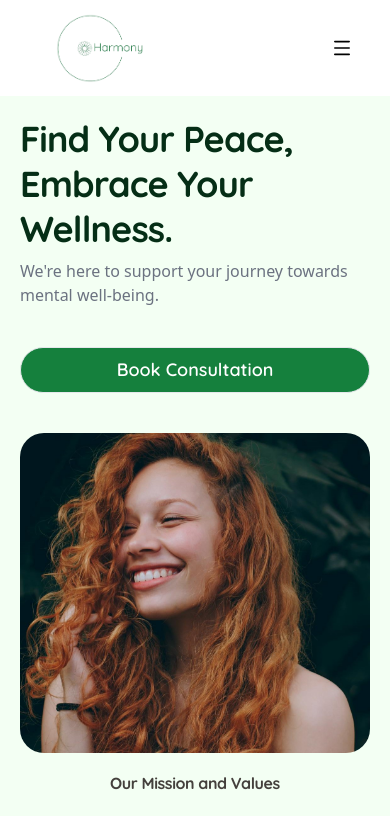
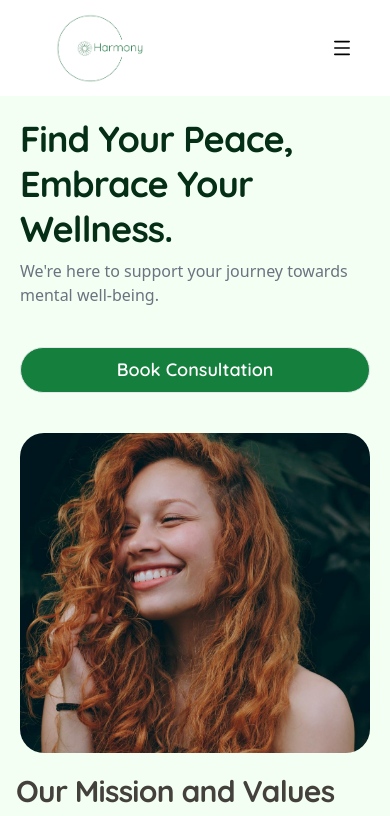
Before and after one commit to Quincy-Fer/Harmony-Therapy-Website, a React (Vite) app: page / in a window 390 px wide. Shown: the top 816 px of the page. Built offline with nearby package versions, Linux system fonts and the light colour scheme.

Commit message:
Adjust h1 and p about section for mobile

```diff
--- a/src/Sections/About.jsx
+++ b/src/Sections/About.jsx
@@ -6,13 +6,13 @@ const About = () => {
       <div className=" grid lg:grid-cols-2 lg:gap-20 ">
         <div className="justify-self-center">
           <h2
-            className="text-stone-700 md:text-[44px] lg:text-[72px] lg:max-w-[780px] font-bold font-quicksand
-         leading-tight tracking-tight text-center lg:text-left "
+            className="text-stone-700 text-3xl md:text-[44px] lg:text-[72px] lg:max-w-[780px] font-bold font-quicksand
+         leading-tight tracking-tight md:text-center lg:text-left max-sm:ml-4 "
           >
             Our Mission and Values
           </h2>
           <p
-            className="font-nunito p-4 lg:p-0 text-balance text-base text-gray-500 tracking-wider leading-loose
+            className="font-nunito p-4  md:p-4 lg:p-0 text-balance text-base text-gray-500 tracking-wider leading-loose
           lg:mt-10 md:max-w-[720px]  "
           >
             At Harmony, we are dedicated to providing compassionate,
```
